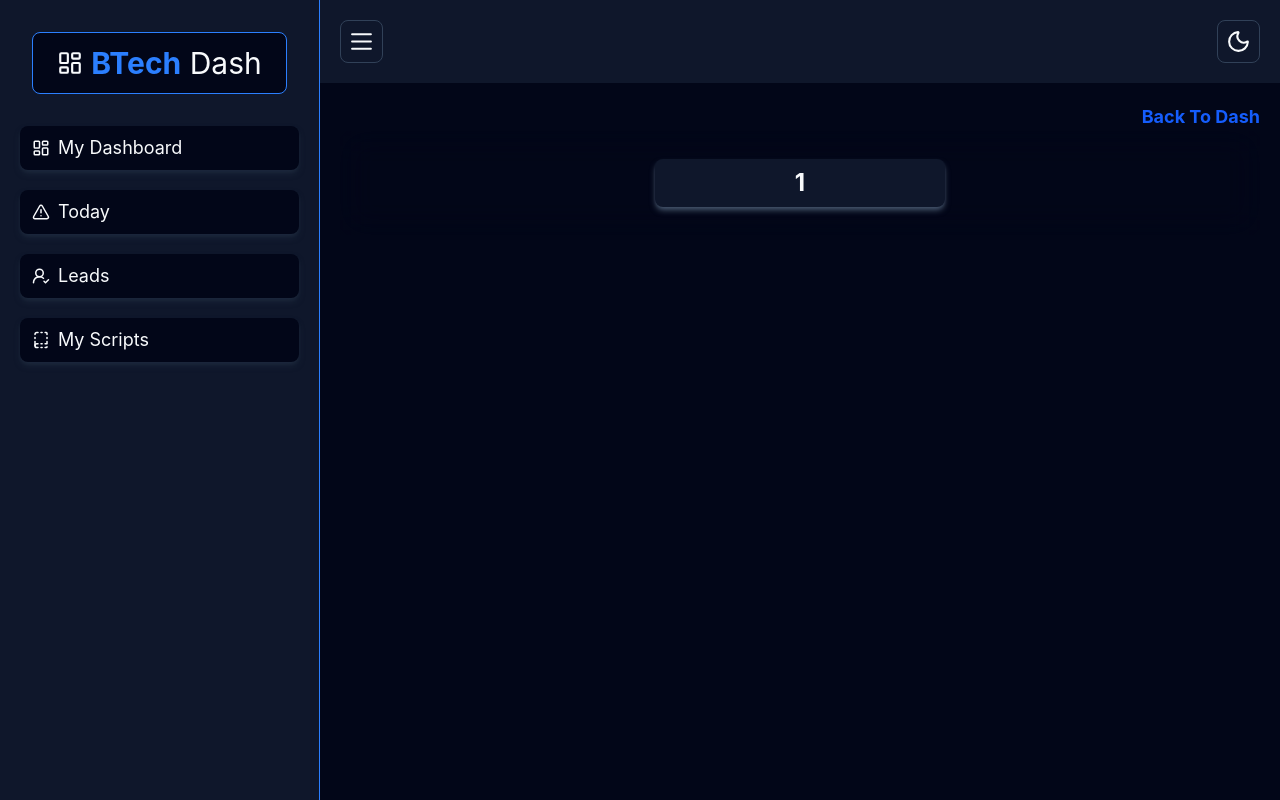
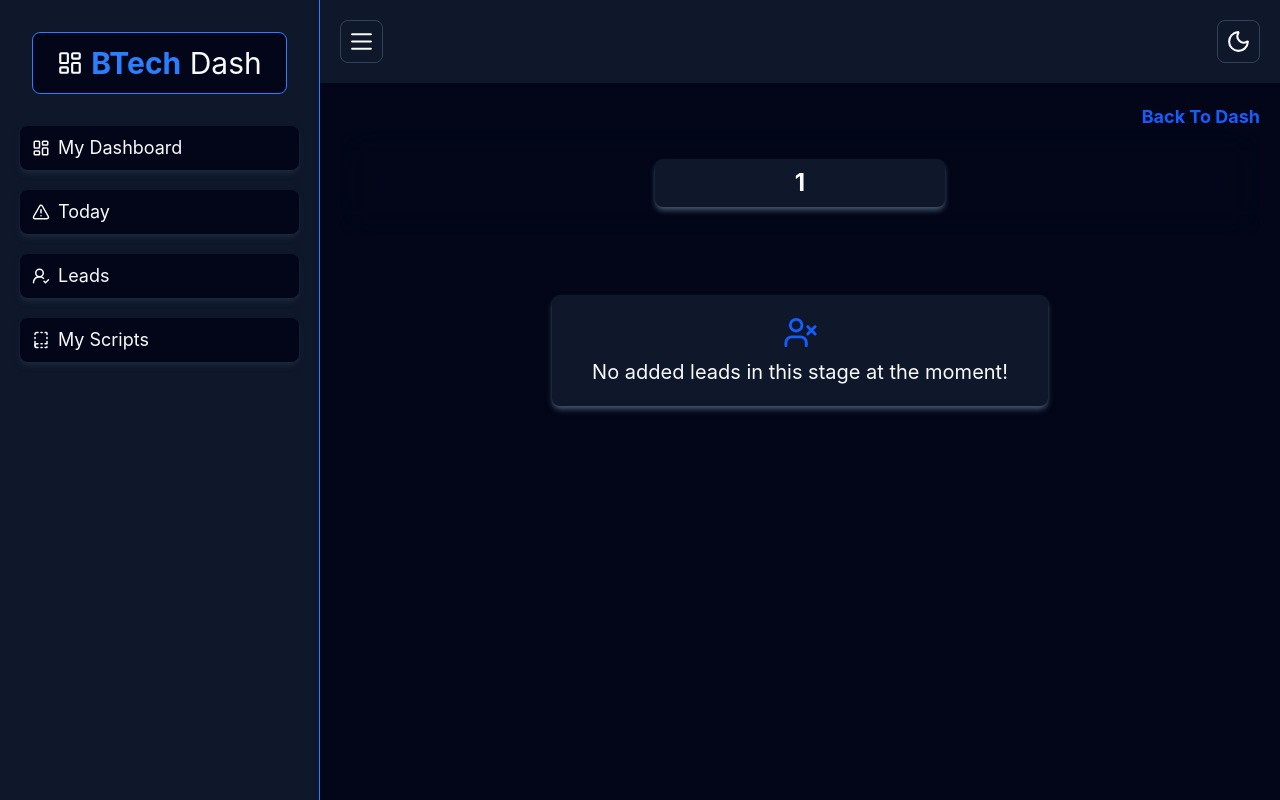
Before and after one commit to Brian9975/BTech-Dashboard, a React (Vite) app: page /stage/1 in a window 1280 px wide. Built offline with nearby package versions, Linux system fonts and the light colour scheme.

Commit message:
Added empty state view on the individual stage page

```diff
--- a/src/pages/IndividualStage.tsx
+++ b/src/pages/IndividualStage.tsx
@@ -1,5 +1,6 @@
 import { useParams, Link } from "react-router-dom";
 import { useLead } from "../context/LeadContext";
+import { UserXIcon } from "lucide-react";
 export default function IndividualStage() {
   const { name } = useParams();
   const { leads } = useLead();
@@ -20,7 +21,7 @@ export default function IndividualStage() {
       </div>
 
       {/* <p className="text-center  text-xl flex my-3 justify-center gap-2 items-center"><span>Total Earnings</span><ArrowRight/><span className="text-green-600 font-bold border border-green-600 px-4 rounded-lg">Ksh {leadData?.earningsFromLead}</span></p> */}
-
+     {leadsInStage.length == 0 ? <div className="flex justify-center"><div className="bg-slate-900 rounded-lg py-5 px-10 text-xl flex flex-col items-center justify-center gap-2  shadow-md my-15 shadow-slate-600"><UserXIcon className="text-blue-600" size={35}/><span>No added leads in this stage at the moment!</span></div></div> :
       <div className="grid my-10 grid-cols-2 gap-4">
         {leadsInStage.map((l) => (
           <div className={`border  p-5 border-blue-600 text-center rounded-lg`}>
@@ -28,6 +29,7 @@ export default function IndividualStage() {
           </div>
         ))}
       </div>
+}
     </div>
   );
 }
--- a/src/pages/Today.tsx
+++ b/src/pages/Today.tsx
@@ -114,7 +114,7 @@ export default function Today() {
 
       {/* Confirmation To Update Modal */}
       {leadToUpdate && (
-        <div className="inset-0 bg-black/50 fixed flex justify-center items-center">
+        <div className="inset-0 bg-black/50 z-50 fixed flex justify-center items-center">
           <div className="bg-slate-950 shadow-md shadow-slate-600 py-5 px-10 rounded-lg">
             <h1 className="text-lg pt-5 font-bold">
               Do you want to continue updating lead?
```
